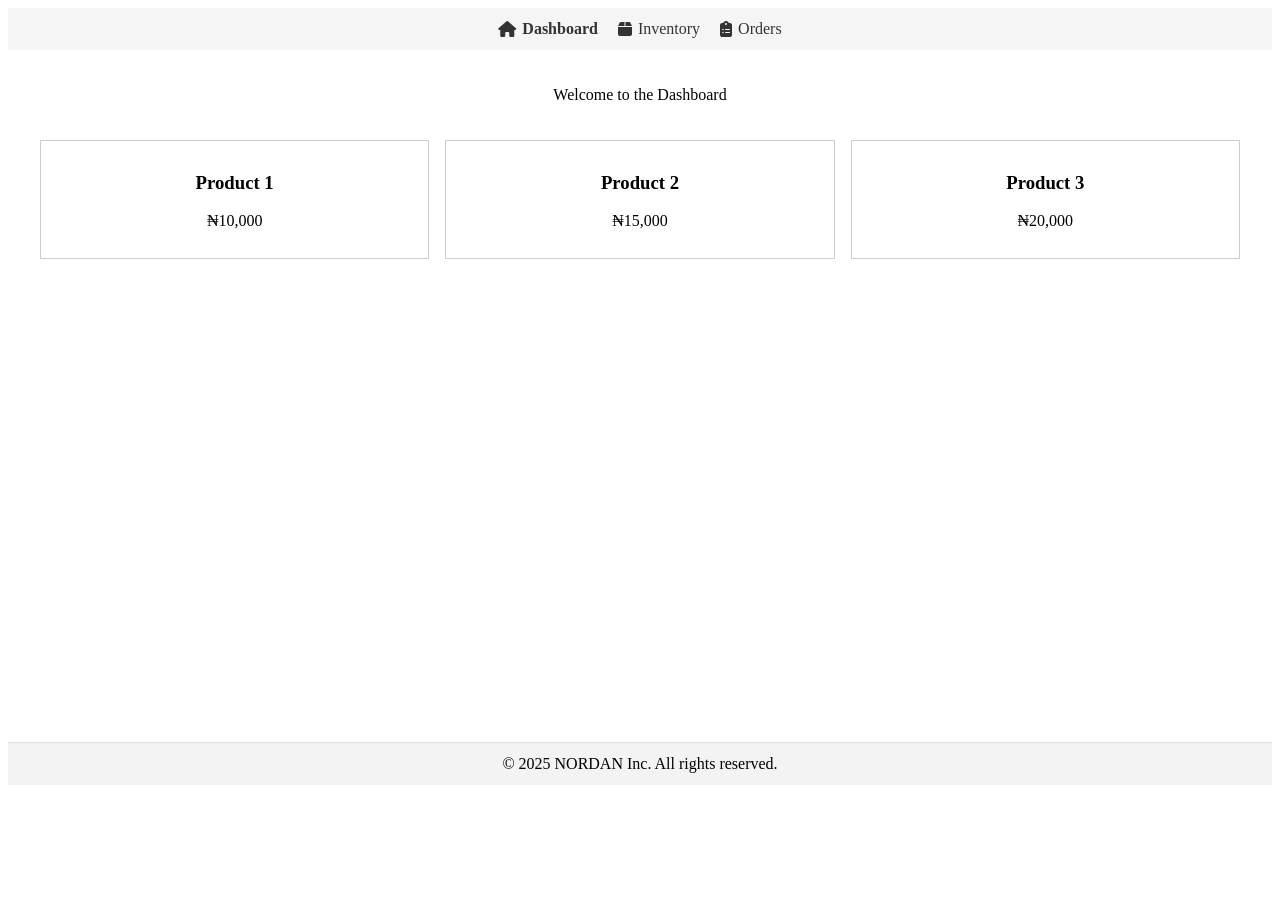
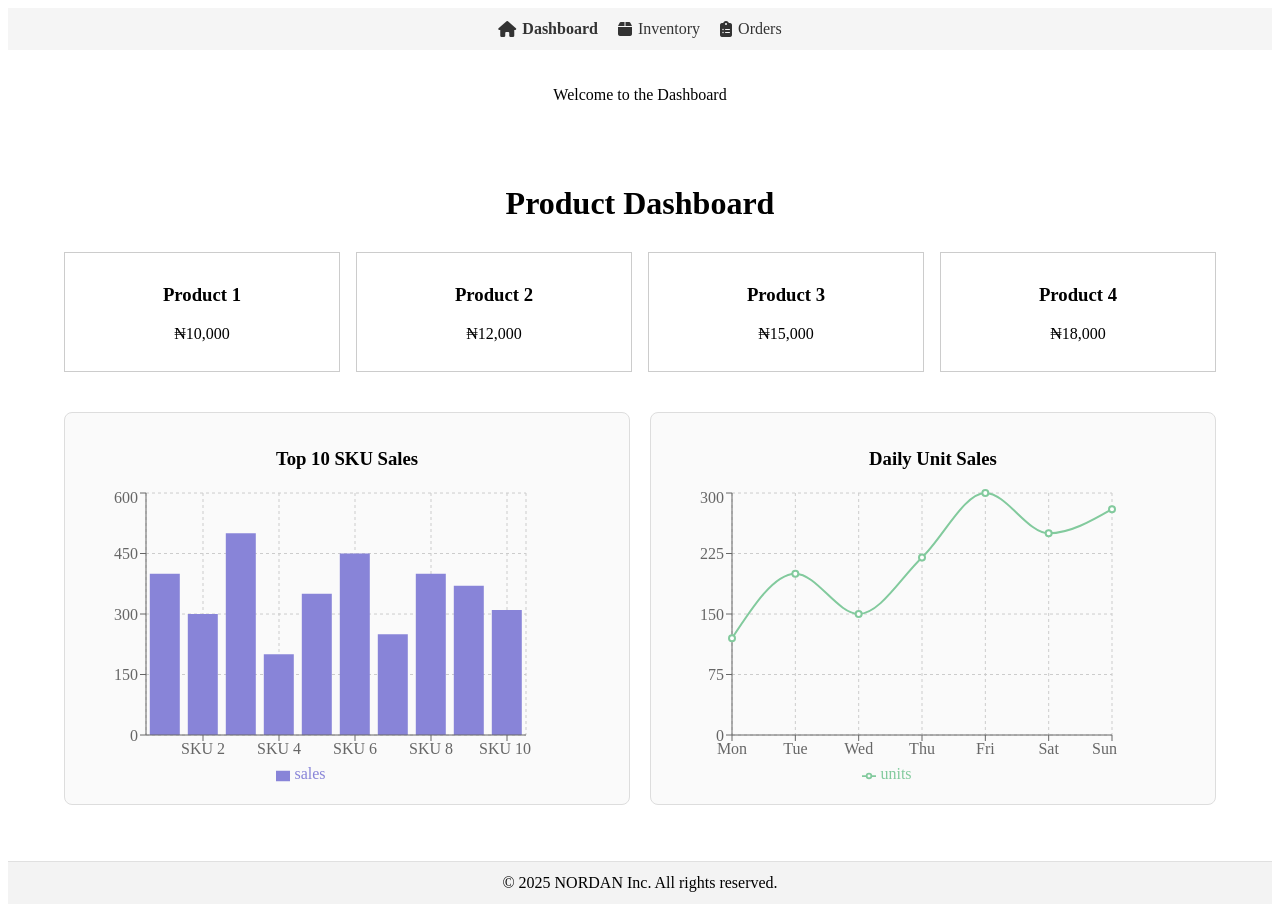
Before and after one commit to Rita-Umezi/InventorySystem, a React (Create React App) app: page / in a window 1280 px wide. Before the commit the page ends 800 px from the top, so only its background shows below. Built offline with nearby package versions, Linux system fonts and the light colour scheme; a small style sheet from the web is missing.

Commit message:
graphs were added to the Dashboard index route, combining a welcome message and the Product component for better user experience.

```diff
--- a/package.json
+++ b/package.json
@@ -11,6 +11,7 @@
     "react-dom": "^19.2.0",
     "react-router-dom": "^6.30.1",
     "react-scripts": "5.0.1",
+    "recharts": "^3.3.0",
     "web-vitals": "^2.1.4"
   },
   "scripts": {
--- a/public/index.html
+++ b/public/index.html
@@ -26,7 +26,7 @@
     -->
     <title>React App</title>
   <!-- Font Awesome CDN (CSS) - provides classic class-based icons like `fa-solid`, `fas`, `fa` -->
-  <link rel="stylesheet" href="https://cdnjs.cloudflare.com/ajax/libs/font-awesome/6.4.0/css/all.min.css" integrity="sha512-papNM1Yf3VLRfGz6u1k0Q1Kqv4FhFfZtqWk1Kq3l9HhZJQzM9QwJm0s1v3w2Y9r3s4e5d6f7g8h9i0j1k2l3m4g==" crossorigin="anonymous" referrerpolicy="no-referrer" />
+  <link rel="stylesheet" href="https://cdnjs.cloudflare.com/ajax/libs/font-awesome/6.4.0/css/all.min.css" crossorigin="anonymous" />
   <!-- Optionally keep the Kit script if you use a custom kit; the CSS CDN above is usually sufficient: -->
   <script src="https://kit.fontawesome.com/25c990c666.js" crossorigin="anonymous"></script>
 
--- a/src/App.js
+++ b/src/App.js
@@ -7,6 +7,7 @@ import Orders from './Component/Orders';
 import './App.css';
 
 function App() {
+  console.log('App: render start');
   return (
     <div className="App">
       <Routes>
--- a/src/Component/Product.jsx
+++ b/src/Component/Product.jsx
@@ -1,23 +1,133 @@
 // Product.jsx
+import React from "react";
+import {
+  BarChart,
+  Bar,
+  XAxis,
+  YAxis,
+  Tooltip,
+  CartesianGrid,
+  Legend,
+  LineChart,
+  Line,
+} from "recharts";
+
 export default function Product() {
+  // Sample data for Top 10 SKUs
+  const skuData = [
+    { name: "SKU 1", sales: 400 },
+    { name: "SKU 2", sales: 300 },
+    { name: "SKU 3", sales: 500 },
+    { name: "SKU 4", sales: 200 },
+    { name: "SKU 5", sales: 350 },
+    { name: "SKU 6", sales: 450 },
+    { name: "SKU 7", sales: 250 },
+    { name: "SKU 8", sales: 400 },
+    { name: "SKU 9", sales: 370 },
+    { name: "SKU 10", sales: 310 },
+  ];
+
+  // Sample data for Daily Unit Sales
+  const dailyData = [
+    { day: "Mon", units: 120 },
+    { day: "Tue", units: 200 },
+    { day: "Wed", units: 150 },
+    { day: "Thu", units: 220 },
+    { day: "Fri", units: 300 },
+    { day: "Sat", units: 250 },
+    { day: "Sun", units: 280 },
+  ];
+
   return (
-    <div style={{
-      display: 'grid',
-      gridTemplateColumns: 'repeat(auto-fit, minmax(200px, 1fr))',
-      gap: '16px',
-      padding: '16px'
-    }}>
-      <div style={{ border: '1px solid #ccc', padding: 12 }}>
-        <h3>Product 1</h3>
-        <p>₦10,000</p>
+    <div style={{ padding: "40px" }}>
+      {/* TEST HEADER TO ENSURE RENDERING */}
+      <h1 style={{ textAlign: "center", marginBottom: "30px" }}>
+        Product Dashboard
+      </h1>
+
+      {/* Products Grid */}
+      <div
+        style={{
+          display: "grid",
+          gridTemplateColumns: "repeat(4, 1fr)",
+          gap: "16px",
+          marginBottom: "40px",
+        }}
+      >
+        <div style={{ border: "1px solid #ccc", padding: 12 }}>
+          <h3>Product 1</h3>
+          <p>₦10,000</p>
+        </div>
+        <div style={{ border: "1px solid #ccc", padding: 12 }}>
+          <h3>Product 2</h3>
+          <p>₦12,000</p>
+        </div>
+        <div style={{ border: "1px solid #ccc", padding: 12 }}>
+          <h3>Product 3</h3>
+          <p>₦15,000</p>
+        </div>
+        <div style={{ border: "1px solid #ccc", padding: 12 }}>
+          <h3>Product 4</h3>
+          <p>₦18,000</p>
+        </div>
       </div>
-      <div style={{ border: '1px solid #ccc', padding: 12 }}>
-        <h3>Product 2</h3>
-        <p>₦15,000</p>
-      </div>
-      <div style={{ border: '1px solid #ccc', padding: 12 }}>
-        <h3>Product 3</h3>
-        <p>₦20,000</p>
+
+      {/* Charts Section */}
+      <div
+        style={{
+          display: "grid",
+          gridTemplateColumns: "1fr 1fr",
+          gap: "20px",
+        }}
+      >
+        {/* Left - Bar Chart */}
+        <div
+          style={{
+            border: "1px solid #ddd",
+            borderRadius: "8px",
+            padding: "16px",
+            backgroundColor: "#fafafa",
+          }}
+        >
+          <h3 style={{ textAlign: "center" }}>Top 10 SKU Sales</h3>
+          <div style={{ width: "100%", height: 300 }}>
+            <BarChart width={450} height={300} data={skuData}>
+              <CartesianGrid strokeDasharray="3 3" />
+              <XAxis dataKey="name" />
+              <YAxis />
+              <Tooltip />
+              <Legend />
+              <Bar dataKey="sales" fill="#8884d8" />
+            </BarChart>
+          </div>
+        </div>
+
+        {/* Right - Line Chart */}
+        <div
+          style={{
+            border: "1px solid #ddd",
+            borderRadius: "8px",
+            padding: "16px",
+            backgroundColor: "#fafafa",
+          }}
+        >
+          <h3 style={{ textAlign: "center" }}>Daily Unit Sales</h3>
+          <div style={{ width: "100%", height: 300 }}>
+            <LineChart width={450} height={300} data={dailyData}>
+              <CartesianGrid strokeDasharray="3 3" />
+              <XAxis dataKey="day" />
+              <YAxis />
+              <Tooltip />
+              <Legend />
+              <Line
+                type="monotone"
+                dataKey="units"
+                stroke="#82ca9d"
+                strokeWidth={2}
+              />
+            </LineChart>
+          </div>
+        </div>
       </div>
     </div>
   );
--- a/src/index.js
+++ b/src/index.js
@@ -5,6 +5,7 @@ import App from './App';
 import reportWebVitals from './reportWebVitals';
 
 const root = ReactDOM.createRoot(document.getElementById('root'));
+console.log('index.js: creating root');
 root.render(
   <React.StrictMode>
     <BrowserRouter>
```
Also changed, not shown: 1 other file (tests, documents, lock files or other folders).
